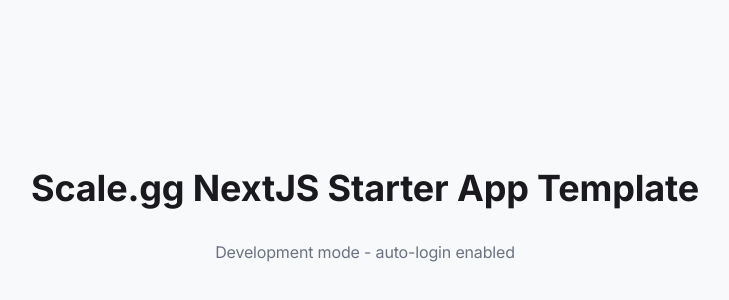
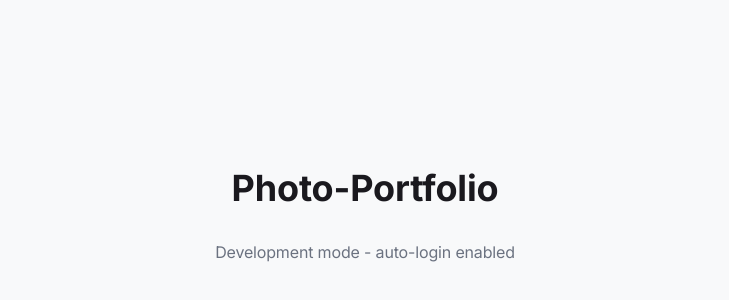
Before and after one commit to mitchrusso/Photo-Portfolio, a Next.js app: page / in a window 1280 px wide. Shown: the part 184-484 px from the top of the page, without its empty margins (275-1004 px from the left). Built offline with nearby package versions, Linux system fonts and the light colour scheme; no server answers.

Commit message:
Update page.tsx

```diff
--- a/src/app/page.tsx
+++ b/src/app/page.tsx
@@ -7,7 +7,7 @@
     <div className="flex min-h-screen items-center justify-center bg-background">
       <main className="flex flex-col items-center gap-8 p-8">
         <h1 className="text-center text-4xl font-bold text-foreground">
-          Scale.gg NextJS Starter App Template
+          Photo-Portfolio
         </h1>
 
         {session?.user && (
```
